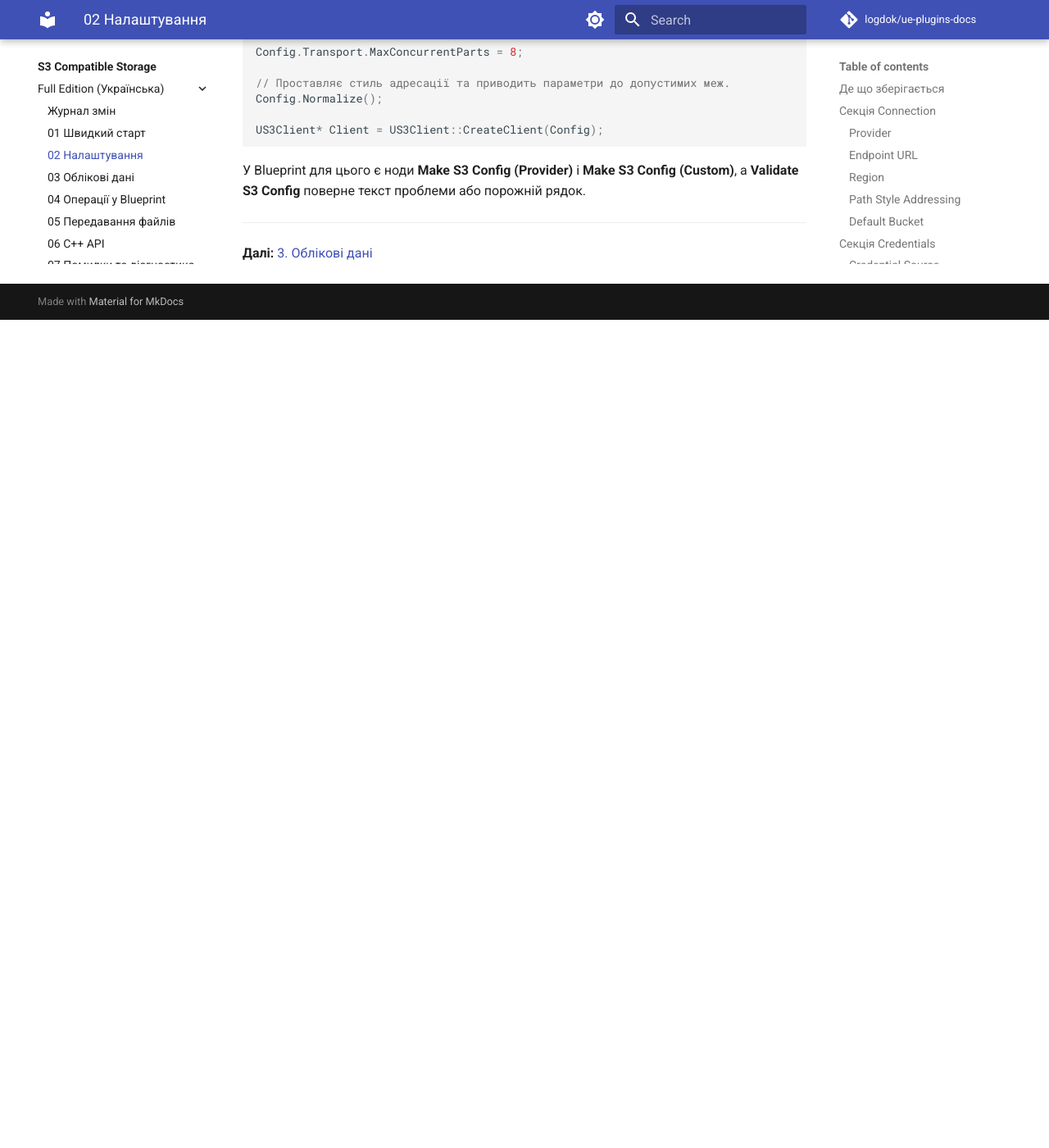
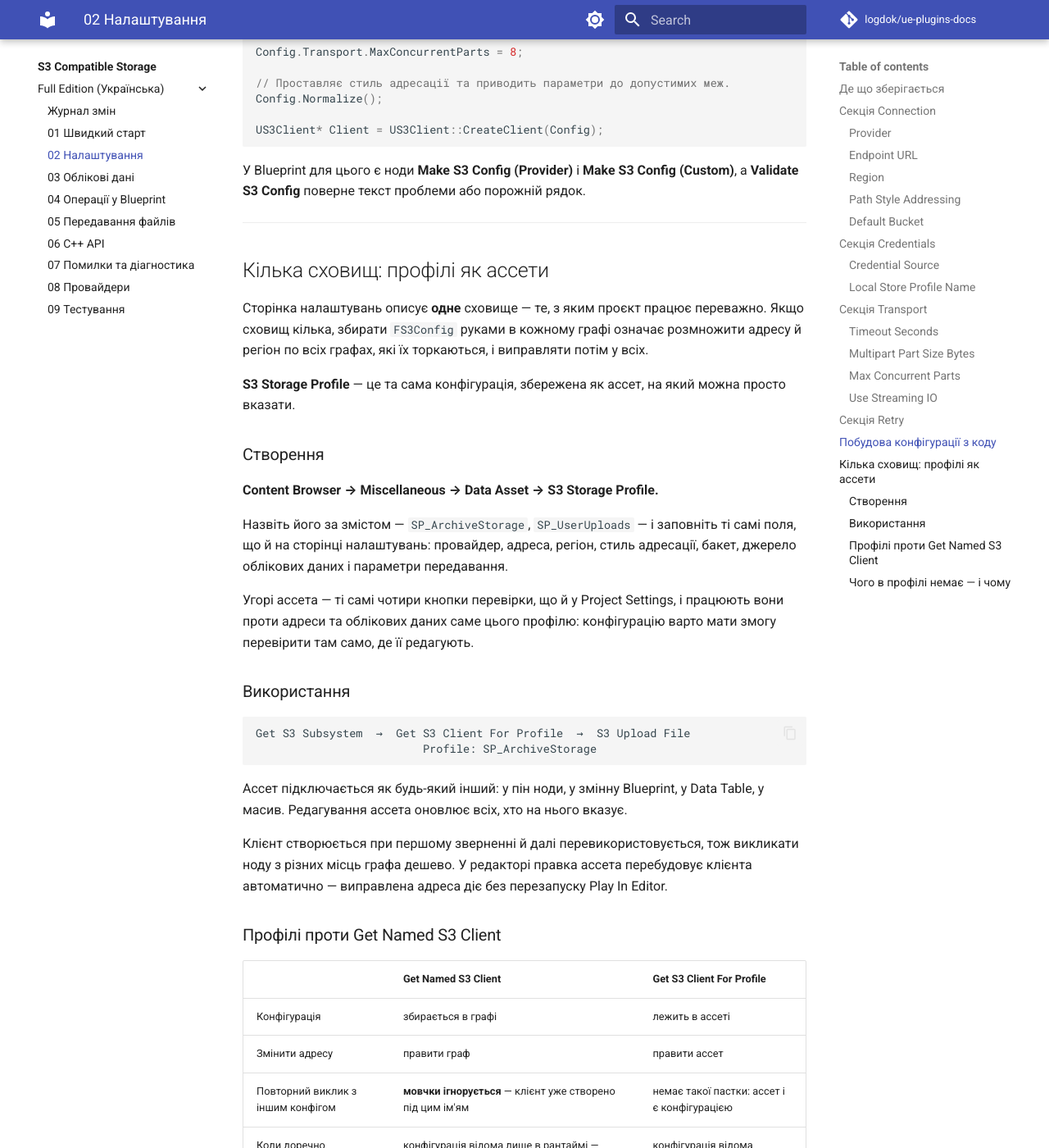
Before and after one commit to logdok/ue-plugins-docs, an MkDocs documentation site: the page built from docs/s3-compatible-storage/Full/uk/02-Configuration.md, in a window 1280 px wide and 1400 px high, scrolled down 4302 px. Shown: the whole window at 82% size. Built offline with MkDocs 1.6.1 and Material for MkDocs 9.7.7, drawn with Linux system fonts in a browser that asks for light colours; comment, search, counter and statistics services are not loaded; before the commit the page ends 4692 px from its top, so only the background shows below that; some of the changed text lies outside the part shown.

Commit message:
Sync docs from HostS3@0a82938

````diff
--- a/docs/s3-compatible-storage/Full/uk/02-Configuration.md
+++ b/docs/s3-compatible-storage/Full/uk/02-Configuration.md
@@ -167,4 +167,70 @@ US3Client* Client = US3Client::CreateClient(Config);
 
 ---
 
+## Кілька сховищ: профілі як ассети
+
+Сторінка налаштувань описує **одне** сховище — те, з яким проєкт працює переважно. Якщо
+сховищ кілька, збирати `FS3Config` руками в кожному графі означає розмножити адресу й регіон
+по всіх графах, які їх торкаються, і виправляти потім у всіх.
+
+**S3 Storage Profile** — це та сама конфігурація, збережена як ассет, на який можна просто
+вказати.
+
+### Створення
+
+**Content Browser → Miscellaneous → Data Asset → S3 Storage Profile.**
+
+Назвіть його за змістом — `SP_ArchiveStorage`, `SP_UserUploads` — і заповніть ті самі поля,
+що й на сторінці налаштувань: провайдер, адреса, регіон, стиль адресації, бакет, джерело
+облікових даних і параметри передавання.
+
+Угорі ассета — ті самі чотири кнопки перевірки, що й у Project Settings, і працюють вони
+проти адреси та облікових даних саме цього профілю: конфігурацію варто мати змогу перевірити
+там само, де її редагують.
+
+### Використання
+
+```
+Get S3 Subsystem  →  Get S3 Client For Profile  →  S3 Upload File
+                         Profile: SP_ArchiveStorage
+```
+
+Ассет підключається як будь-який інший: у пін ноди, у змінну Blueprint, у Data Table, у
+масив. Редагування ассета оновлює всіх, хто на нього вказує.
+
+Клієнт створюється при першому зверненні й далі перевикористовується, тож викликати ноду
+з різних місць графа дешево. У редакторі правка ассета перебудовує клієнта автоматично —
+виправлена адреса діє без перезапуску Play In Editor.
+
+### Профілі проти Get Named S3 Client
+
+| | **Get Named S3 Client** | **Get S3 Client For Profile** |
+|---|---|---|
+| Конфігурація | збирається в графі | лежить в ассеті |
+| Змінити адресу | правити граф | правити ассет |
+| Повторний виклик з іншим конфігом | **мовчки ігнорується** — клієнт уже створено під цим ім'ям | немає такої пастки: ассет і є конфігурацією |
+| Коли доречно | конфігурація відома лише в рантаймі — прийшла від бекенда чи від користувача | конфігурація відома заздалегідь |
+
+Якщо адреса й регіон відомі на етапі розробки — профіль кращий практично завжди.
+
+### Чого в профілі немає — і чому
+
+**Полів для Access Key і Secret Key.** Ассет **кукається у зібрану гру**, тому ключ, вписаний
+у нього, поїде всередині збірки й видобувається звідти так само, як із `DefaultGame.ini` —
+рівно з тієї самої причини їх немає й на сторінці налаштувань.
+
+Профіль зберігає **звідки брати** облікові дані, а не самі дані:
+
+| Поле | Навіщо |
+|---|---|
+| **Credential Source** | Те саме, що в налаштуваннях: оточення, локальне сховище, анонімно, з коду |
+| **Local Store Profile Name** | Дайте кожному сховищу своє ім'я, щоб ключі від одного не пішли в інше |
+| **Environment Variable Prefix** | Дозволяє тримати кілька сховищ в одному оточенні: `ARCHIVE` тут читає `ARCHIVE_ACCESS_KEY_ID` замість `AWS_ACCESS_KEY_ID` |
+
+Якщо ключі стають відомі лише в рантаймі — залиште `Supplied in code` й установіть провайдера
+на клієнта самі. Після зміни ключів викличте **Forget Profile Client**, щоб наступне звернення
+створило клієнта наново: клієнт кешує те, що вже отримав.
+
+---
+
 **Далі:** [3. Облікові дані](03-Credentials.md)
````
Also changed, not shown: docs/index.md (+1 -1 lines).
